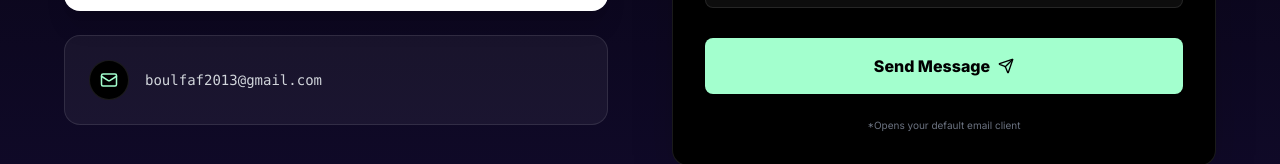
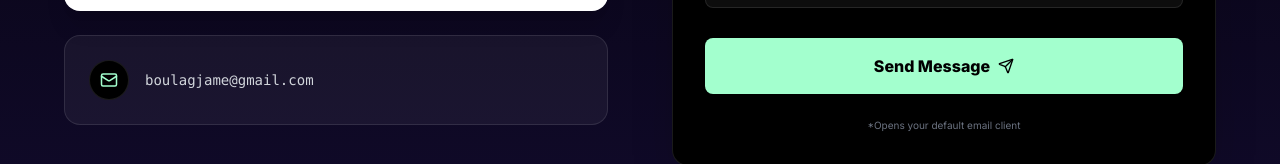
Before and after one commit to Boulagjame-dev/portfolio, a React (Vite) app: page /#/ in a window 1280 px wide. Shown: the part 6202-6366 px from the top of the page. Built offline with nearby package versions, Linux system fonts and the light colour scheme; no server answers; the database is empty.

Commit message:
fix(contact): update contact email to boulagjame@gmail.com

```diff
--- a/pages/Home.tsx
+++ b/pages/Home.tsx
@@ -79,7 +79,7 @@ export const Home: React.FC = () => {
 
         const subject = `Strategy Audit Request from ${formData.name}`;
         const body = `Name: ${formData.name}\nEmail: ${formData.email}\n\nBottleneck/Challenge:\n${formData.message}`;
-        const mailtoLink = `mailto:boulfaf2013@gmail.com?subject=${encodeURIComponent(subject)}&body=${encodeURIComponent(body)}`;
+        const mailtoLink = `mailto:boulagjame@gmail.com?subject=${encodeURIComponent(subject)}&body=${encodeURIComponent(body)}`;
 
         setTimeout(() => {
             window.location.href = mailtoLink;
@@ -284,7 +284,7 @@ export const Home: React.FC = () => {
                                         <div className="w-10 h-10 rounded-full bg-black flex items-center justify-center border border-white/10 text-lumina-accent shrink-0">
                                             <Mail size={18} />
                                         </div>
-                                        <span className="font-mono text-sm truncate">boulfaf2013@gmail.com</span>
+                                        <span className="font-mono text-sm truncate">boulagjame@gmail.com</span>
                                     </div>
                                 </div>
                             </div>
```
Also changed, not shown: 1 other file (tests, documents, lock files or other folders).
